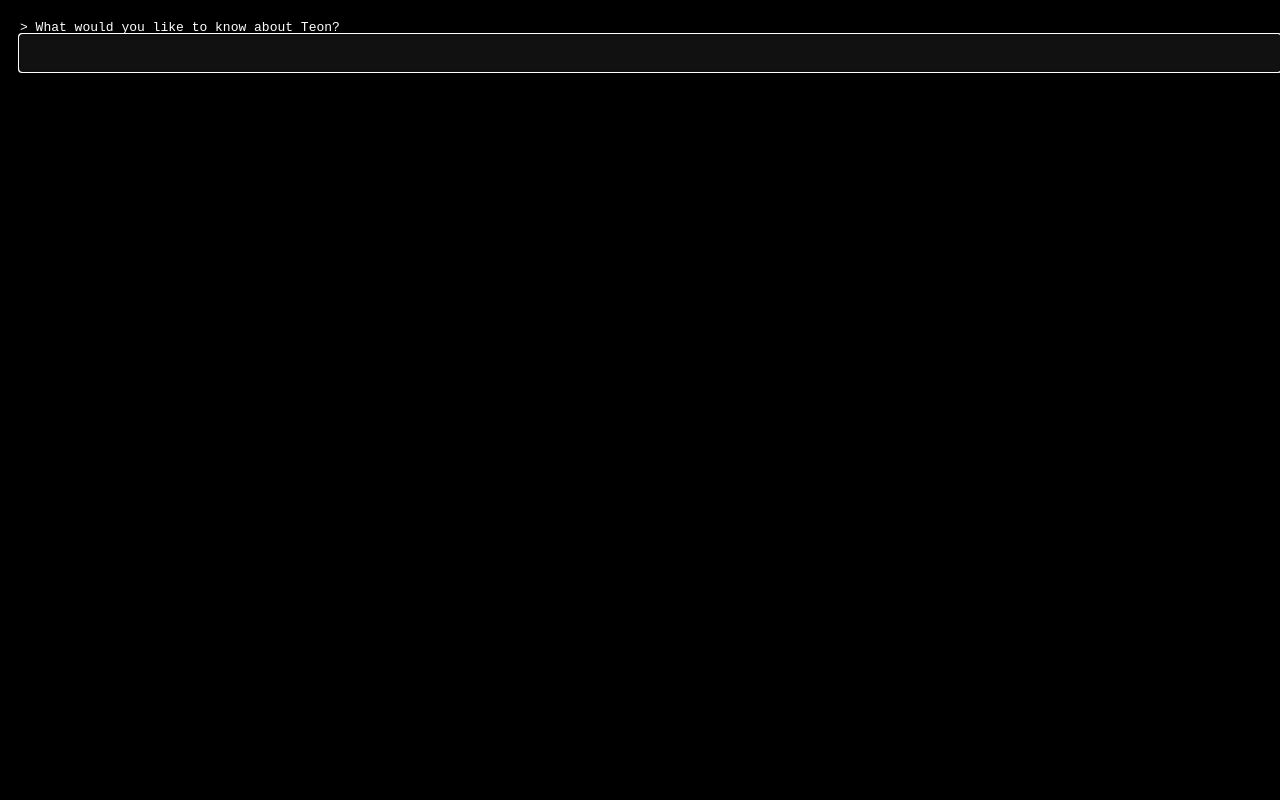
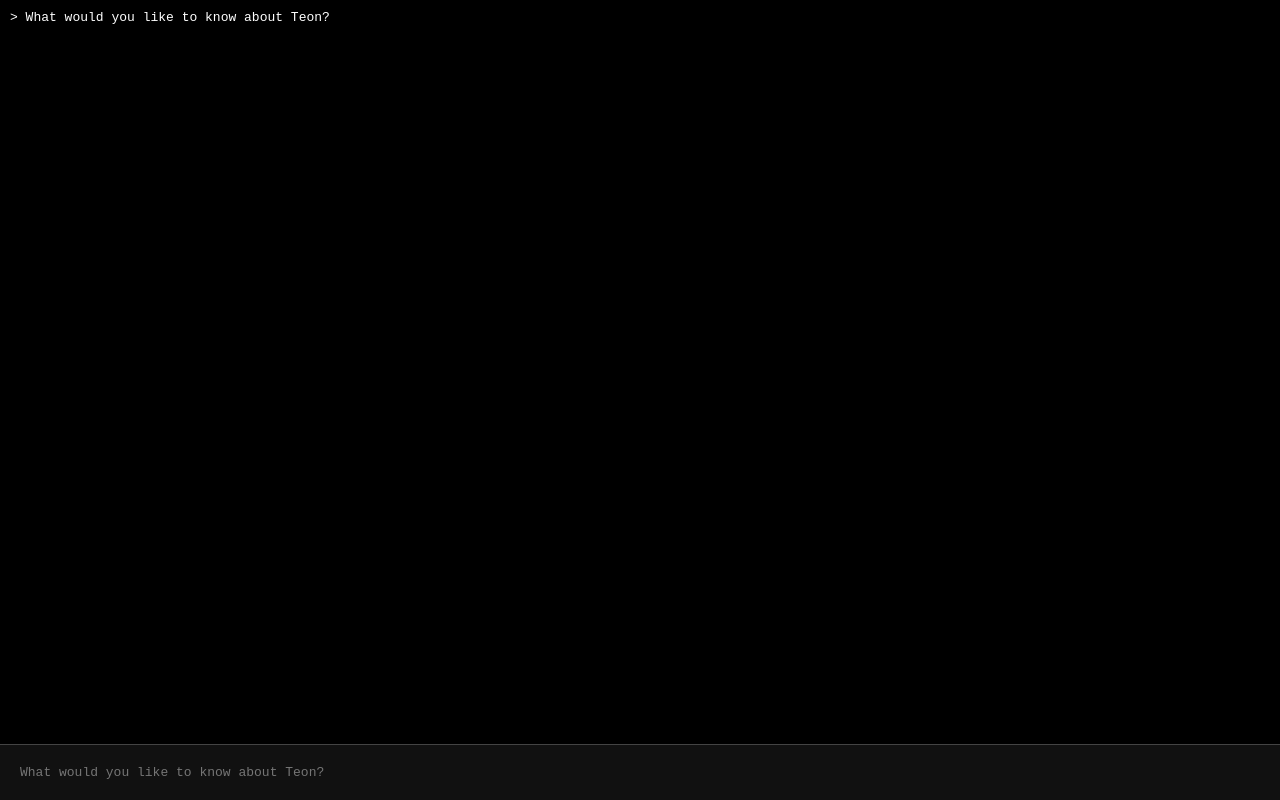
Before and after one commit to teonchain/teon, a website: page index.html in a window 1280 px wide. Drawn offline with Linux system fonts and the light colour scheme.

Commit message:
Update index.html

```diff
--- a/index.html
+++ b/index.html
@@ -5,37 +5,86 @@
   <meta name="viewport" content="width=device-width, initial-scale=1.0" />
   <title>Teon</title>
   <style>
-    body {
+    html, body {
       margin: 0;
-      padding: 20px;
+      padding: 0;
+      height: 100%;
       background-color: #000;
       color: #fff;
       font-family: monospace;
+      display: flex;
+      flex-direction: column;
     }
+
+    #chat-container {
+      flex: 1;
+      display: flex;
+      flex-direction: column;
+      padding: 10px;
+      overflow-y: auto;
+      box-sizing: border-box;
+    }
+
     #output {
       white-space: pre-wrap;
     }
-    input {
-      width: 100%;
+
+    #input-container {
+      display: flex;
+      border-top: 1px solid #444;
+      padding: 10px;
+      background: #111;
+    }
+
+    #input {
+      flex: 1;
       padding: 10px;
       background: #111;
       color: #fff;
       border: none;
-      border-bottom: 1px solid #444;
       font-family: monospace;
+      font-size: 1rem;
+      outline: none;
+    }
+
+    @media (max-width: 600px) {
+      #input {
+        font-size: 0.9rem;
+      }
     }
   </style>
 </head>
 <body>
-  <div id="output">&gt; What would you like to know about Teon?</div>
-  <input id="input" autocomplete="off" autofocus />
+  <div id="chat-container">
+    <div id="output">&gt; <span id="prompt"></span></div>
+  </div>
+
+  <div id="input-container">
+    <input id="input" type="text" placeholder="" autocomplete="off" />
+  </div>
+
   <script>
     const input = document.getElementById('input');
     const output = document.getElementById('output');
+    const prompt = document.getElementById('prompt');
+
+    const prompts = {
+      en: 'What would you like to know about Teon?',
+      pt: 'O que você gostaria de saber sobre a Teon?'
+    };
+
+    function getLang() {
+      const lang = (navigator.language || 'en').slice(0, 2).toLowerCase();
+      return prompts[lang] ? lang : 'en';
+    }
+
+    const lang = getLang();
+    prompt.textContent = prompts[lang];
+    input.placeholder = prompts[lang];
 
     input.addEventListener('keydown', async (e) => {
-      if (e.key === 'Enter') {
-        const question = input.value;
+      if (e.key === 'Enter' && input.value.trim()) {
+        const question = input.value.trim();
         output.innerText += `\n> ${question}\n...thinking...`;
         input.value = '';
 
@@ -47,7 +96,6 @@
           });
 
           const data = await res.json();
-
           if (res.ok && data.answer) {
             output.innerText += `\n${data.answer}\n`;
           } else {
@@ -56,6 +104,10 @@
         } catch (err) {
           output.innerText += `\n[Connection Error]: ${err.message}\n`;
         }
+
+        // Scroll to bottom
+        const container = document.getElementById('chat-container');
+        container.scrollTop = container.scrollHeight;
       }
     });
   </script>
```
